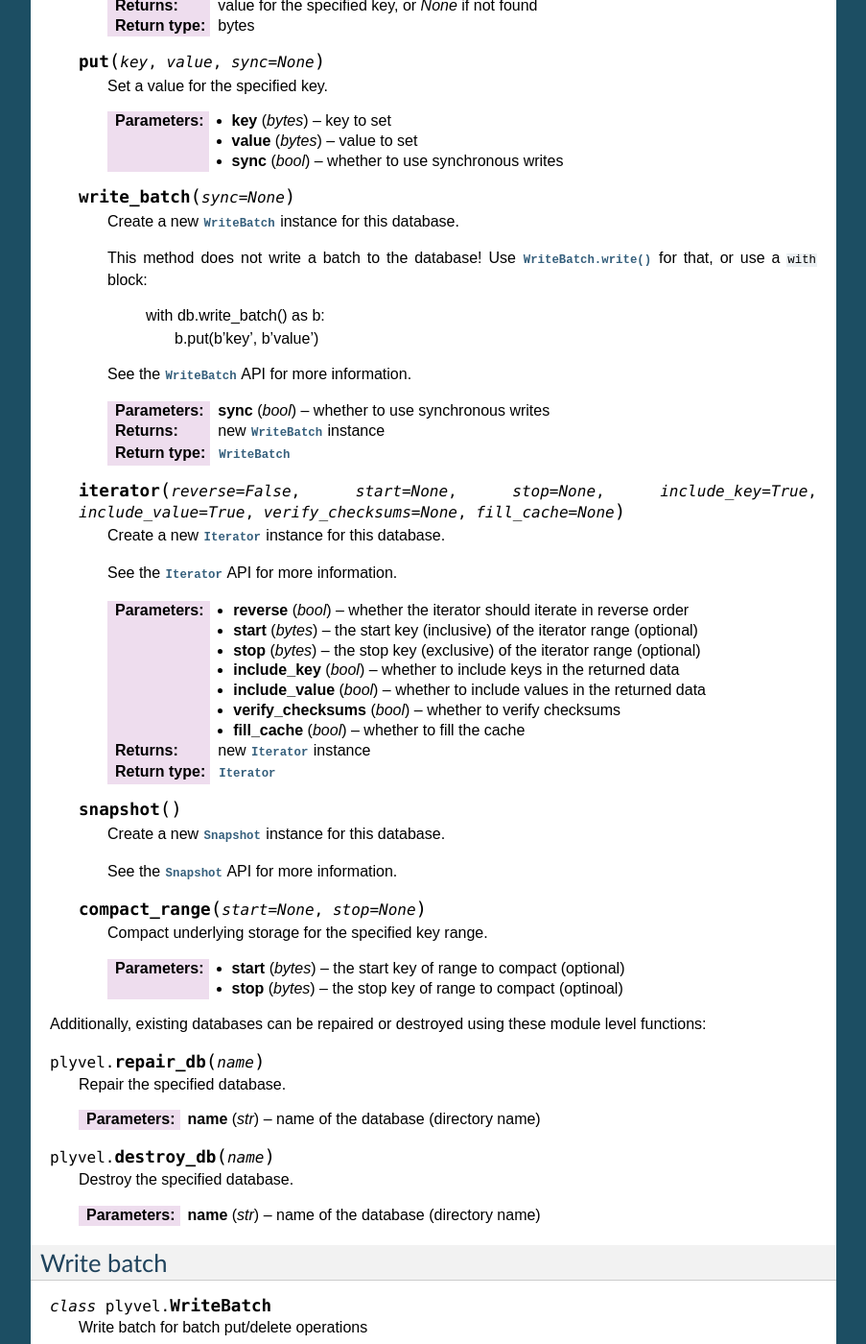
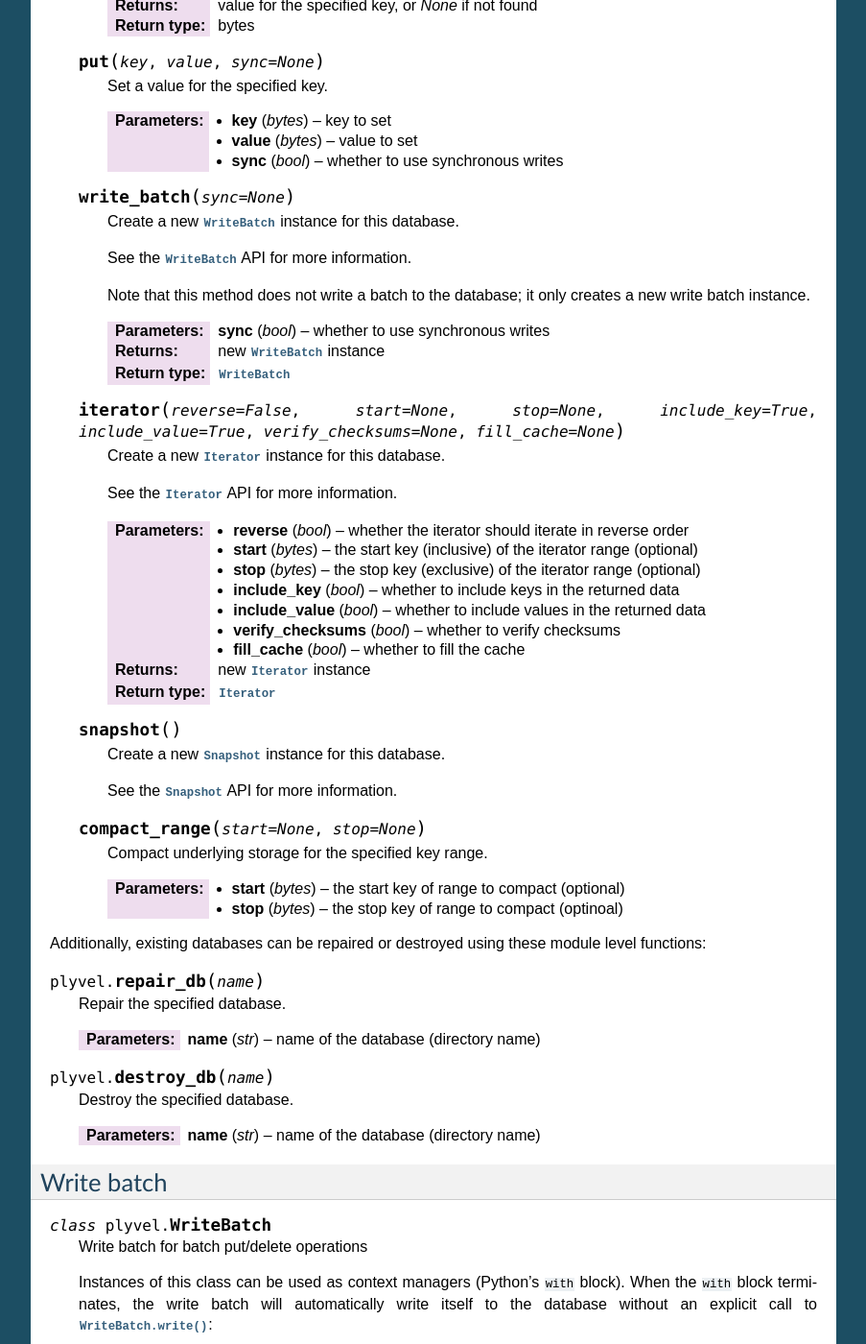
Before and after one commit to wbolster/plyvel, a Sphinx documentation site: the page built from doc/api.rst, in a window 1280 px wide and 1400 px high, scrolled down 1133 px. Shown: the whole window at 96% size, without its empty margins (198-1101 px from the left). Built offline with Sphinx 7.4.7, drawn with Linux system fonts in a browser that asks for light colours; some of the changed text lies outside the part shown.

Commit message:
Minor change in WriteBatch API doc

```diff
--- a/doc/api.rst
+++ b/doc/api.rst
@@ -83,13 +83,10 @@
 
       Create a new :py:class:`WriteBatch` instance for this database.
 
-      This method does not write a batch to the database! Use
-      :py:meth:`WriteBatch.write` for that, or use a ``with`` block:
+      See the :py:class:`WriteBatch` API for more information.
 
-          with db.write_batch() as b:
-              b.put(b'key', b'value')
-
-      See the :py:class:`WriteBatch` API for more information.
+      Note that this method does not write a batch to the database; it only
+      creates a new write batch instance.
 
       :param bool sync: whether to use synchronous writes
       :return: new :py:class:`WriteBatch` instance
```
Also changed, not shown: other parts of doc/api.rst (+4 -1 lines).
